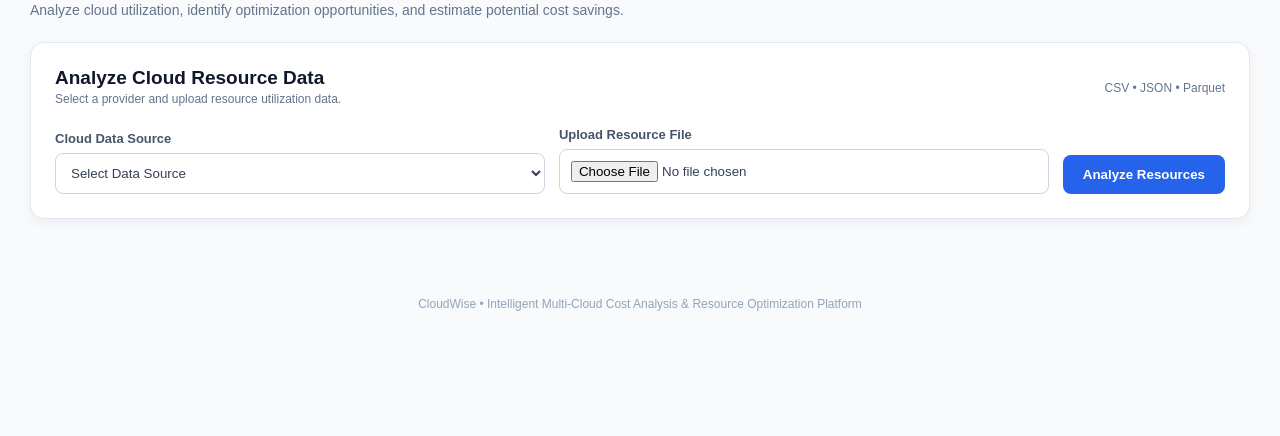
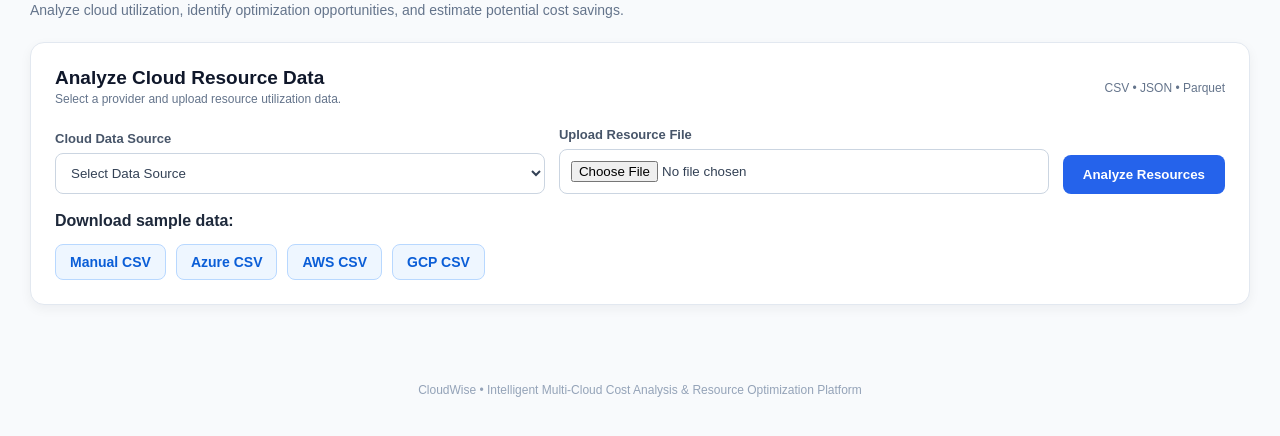
Before and after one commit to manav-jagtap/CloudWise, a Django app: page / in a window 1280 px wide. Shown: the part 142-578 px from the top of the page. Run offline with Django 5.2, Linux system fonts and the light colour scheme.

Commit message:
Add downloadable sample datasets for CloudWise demo

```diff
--- a/cloudwise_web/settings.py
+++ b/cloudwise_web/settings.py
@@ -141,3 +141,5 @@ MAILERS = {
         'BACKEND': 'django.core.mail.backends.console.EmailBackend',
     },
 }
+
+SAMPLE_DATA_ROOT = BASE_DIR / "sample_data"
--- a/cloudwise_web/urls.py
+++ b/cloudwise_web/urls.py
@@ -3,8 +3,24 @@ from django.urls import path
 from dashboard import views
 
 urlpatterns = [
-    path('admin/', admin.site.urls),
-    path('', views.home, name='home'),
-    path('export/csv/', views.export_csv, name='export_csv'),
-    path('export/pdf/', views.export_pdf, name='export_pdf'),
+    path("admin/", admin.site.urls),
+    path("", views.home, name="home"),
+
+    path(
+        "sample/<str:provider>/",
+        views.download_sample,
+        name="download_sample"
+    ),
+
+    path(
+        "export/csv/",
+        views.export_csv,
+        name="export_csv"
+    ),
+
+    path(
+        "export/pdf/",
+        views.export_pdf,
+        name="export_pdf"
+    ),
 ]
--- a/dashboard/templates/dashboard/home.html
+++ b/dashboard/templates/dashboard/home.html
@@ -600,6 +600,49 @@
                 align-items: flex-start;
             }
         }
+
+        /* =========================================================
+   SAMPLE DATA DOWNLOAD BUTTONS
+========================================================= */
+
+.sample-downloads {
+    margin-top: 18px;
+    display: flex;
+    flex-wrap: wrap;
+    gap: 10px;
+    align-items: center;
+}
+
+.sample-downloads p {
+    width: 100%;
+    margin-bottom: 4px;
+    font-weight: 600;
+}
+
+.sample-btn {
+    display: inline-flex;
+    align-items: center;
+    justify-content: center;
+
+    padding: 9px 14px;
+    border-radius: 8px;
+
+    text-decoration: none;
+
+    background: #eef6ff;
+    border: 1px solid #b8d8ff;
+    color: #0b5ed7;
+
+    font-size: 14px;
+    font-weight: 600;
+
+    transition: 0.2s ease;
+}
+
+.sample-btn:hover {
+    background: #dcecff;
+    transform: translateY(-1px);
+}
     </style>
 </head>
 
@@ -742,6 +785,26 @@
             </div>
 
         </form>
+
+        <div class="sample-downloads">
+    <p>Download sample data:</p>
+
+    <a href="{% url 'download_sample' 'manual' %}" class="sample-btn">
+        Manual CSV
+    </a>
+
+    <a href="{% url 'download_sample' 'azure' %}" class="sample-btn">
+        Azure CSV
+    </a>
+
+    <a href="{% url 'download_sample' 'aws' %}" class="sample-btn">
+        AWS CSV
+    </a>
+
+    <a href="{% url 'download_sample' 'gcp' %}" class="sample-btn">
+        GCP CSV
+    </a>
+</div>
 
     </div>
 
--- a/dashboard/views.py
+++ b/dashboard/views.py
@@ -1,5 +1,8 @@
 import csv
 import pandas as pd
+
+from django.conf import settings
+from django.http import FileResponse, Http404
 
 from django.http import HttpResponse
 from django.shortcuts import render
@@ -728,3 +731,27 @@ def export_pdf(request):
     doc.build(story)
 
     return response
+
+def download_sample(request, provider):
+    sample_files = {
+        "manual": "manual_sample.csv",
+        "azure": "azure_sample.csv",
+        "aws": "aws_sample.csv",
+        "gcp": "gcp_sample.csv",
+    }
+
+    filename = sample_files.get(provider.lower())
+
+    if not filename:
+        raise Http404("Sample file not found.")
+
+    file_path = settings.SAMPLE_DATA_ROOT / filename
+
+    if not file_path.exists():
+        raise Http404("Sample file not found.")
+
+    return FileResponse(
+        open(file_path, "rb"),
+        as_attachment=True,
+        filename=filename
+    )
```
Also changed, not shown: sample_data/aws_sample.csv (added, +9 -0 lines), sample_data/azure_sample.csv (added, +9 -0 lines), sample_data/gcp_sample.csv (added, +9 -0 lines), sample_data/manual_sample.csv (added, +9 -0 lines).
